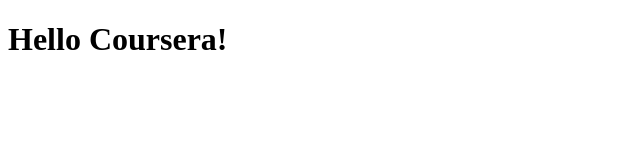
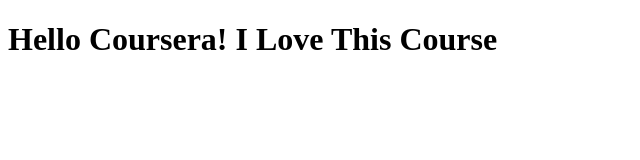
Before and after one commit to SafaBLAGHGI/coursera-test, a plain HTML site: page site/index.html in a window 1280 px wide. Shown: the whole page, without its empty margins (0-640 px from the left). Drawn offline with Linux system fonts and the light colour scheme.

Commit message:
Small Addition

```diff
--- a/site/index.html
+++ b/site/index.html
@@ -4,6 +4,6 @@
 	<title>Hello Coursera!</title>
 </head>
 <body>
-<h1>Hello Coursera!</h1>
+<h1>Hello Coursera! I Love This Course</h1>
 </body>
 </html>
```
